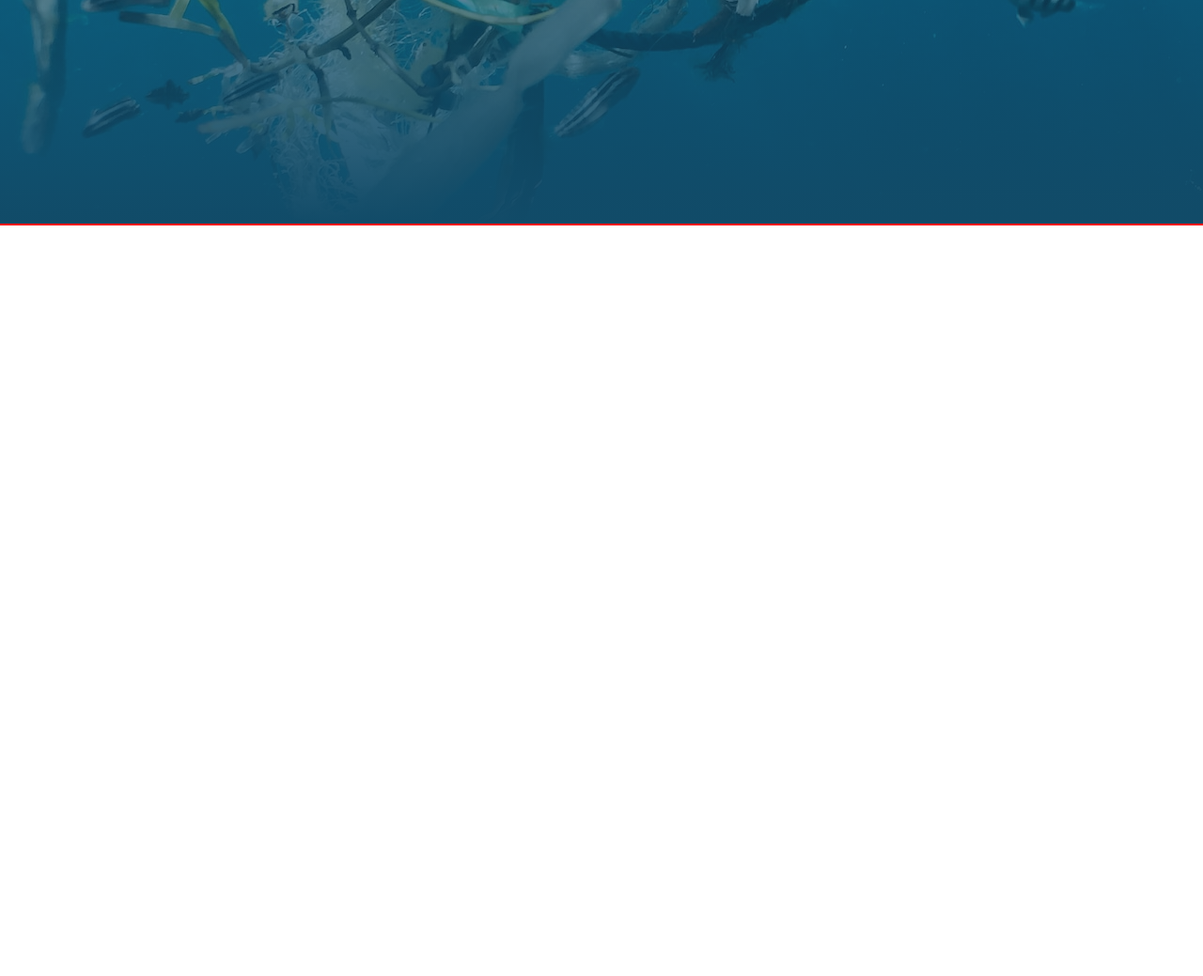
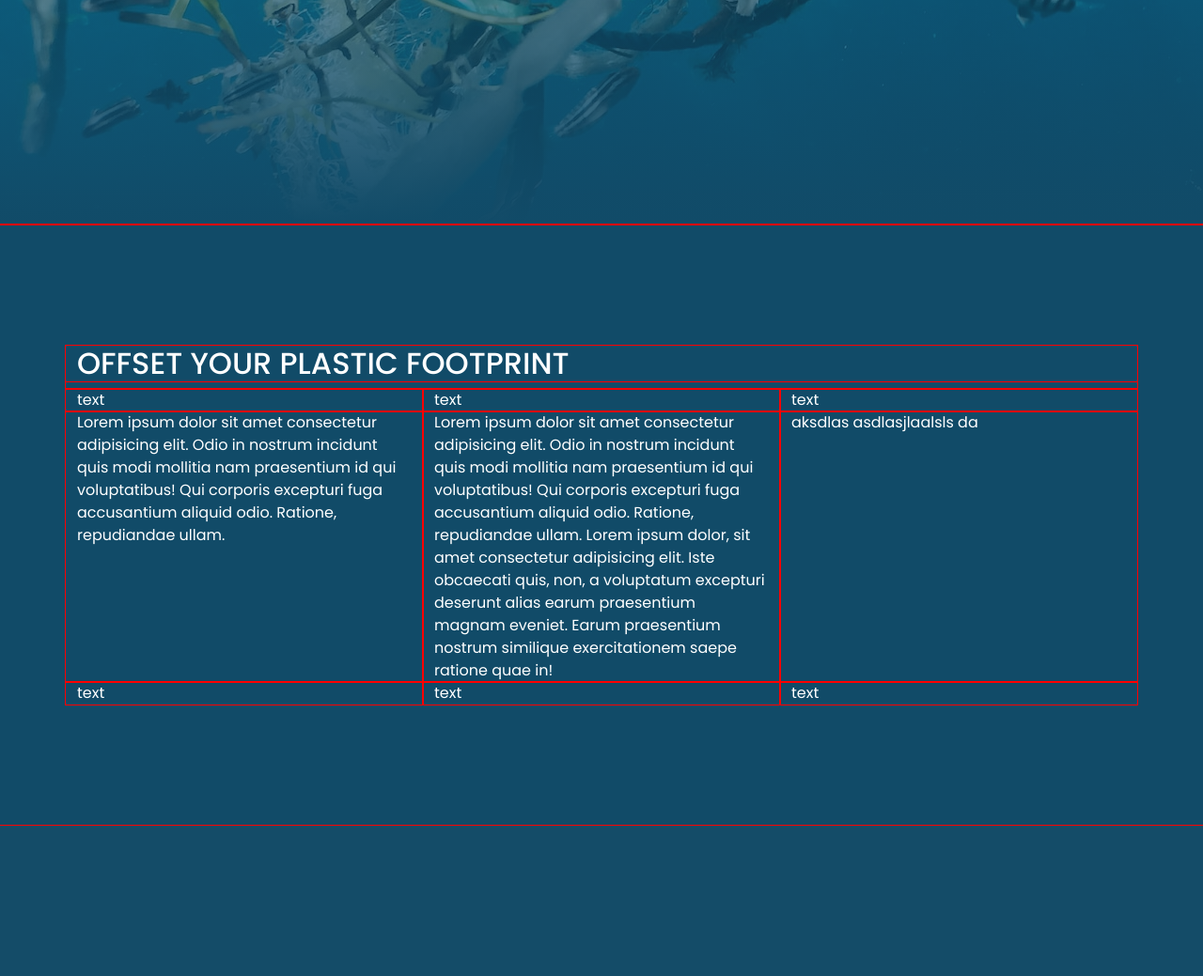
Before and after one commit to aminhnh/ocean-one-ppw, a PHP site: page /index-bootstrap.html in a window 1280 px wide. Shown: the part 561-1600 px from the top of the page at 94% size. After the commit the page ends 1440 px from the top, so only its background shows below. Run offline with PHP 8.4, Linux system fonts and the light colour scheme.

Commit message:
Add page 2 barebones

```diff
--- a/index-bootstrap.html
+++ b/index-bootstrap.html
@@ -42,7 +42,44 @@
         <button class="btn-main">Take Action</button>
       </span>
     </div>
-    <div class="page-2"></div>
+
+    <div class="page-2 d-flex flex-column justify-content-center">
+      <div class="container">
+        <div class="row">
+          <h2>OFFSET YOUR PLASTIC FOOTPRINT</h2>
+        </div>
+        <div class="row">
+          <div class="col">text</div>
+          <div class="col">text</div>
+          <div class="col">text</div>
+        </div>
+        <div class="row">
+          <div class="col">
+            Lorem ipsum dolor sit amet consectetur adipisicing elit. Odio in
+            nostrum incidunt quis modi mollitia nam praesentium id qui
+            voluptatibus! Qui corporis excepturi fuga accusantium aliquid odio.
+            Ratione, repudiandae ullam.
+          </div>
+          <div class="col">
+            Lorem ipsum dolor sit amet consectetur adipisicing elit. Odio in
+            nostrum incidunt quis modi mollitia nam praesentium id qui
+            voluptatibus! Qui corporis excepturi fuga accusantium aliquid odio.
+            Ratione, repudiandae ullam. Lorem ipsum dolor, sit amet consectetur
+            adipisicing elit. Iste obcaecati quis, non, a voluptatum excepturi
+            deserunt alias earum praesentium magnam eveniet. Earum praesentium
+            nostrum similique exercitationem saepe ratione quae in!
+          </div>
+          <div class="col">aksdlas asdlasjlaalsls da</div>
+        </div>
+        <div class="row">
+          <div class="col">text</div>
+          <div class="col">text</div>
+          <div class="col">text</div>
+        </div>
+      </div>
+    </div>
+
+    <div class="page-3"></div>
 
     <script
       src="https://cdn.jsdelivr.net/npm/bootstrap@5.3.0-alpha3/dist/js/bootstrap.bundle.min.js"
--- a/style/style-bootstrap.css
+++ b/style/style-bootstrap.css
@@ -29,7 +29,8 @@
     url(/img/naja-bertolt-jensen-2St3S36Gu7w-unsplash.jpg);
 }
 .page-2 {
-  height: 100vh;
+  height: 80vh;
+  background-color: #114b68;
 }
 
 /* CSS FOR VANILA NAVIGATION BAR */
```
